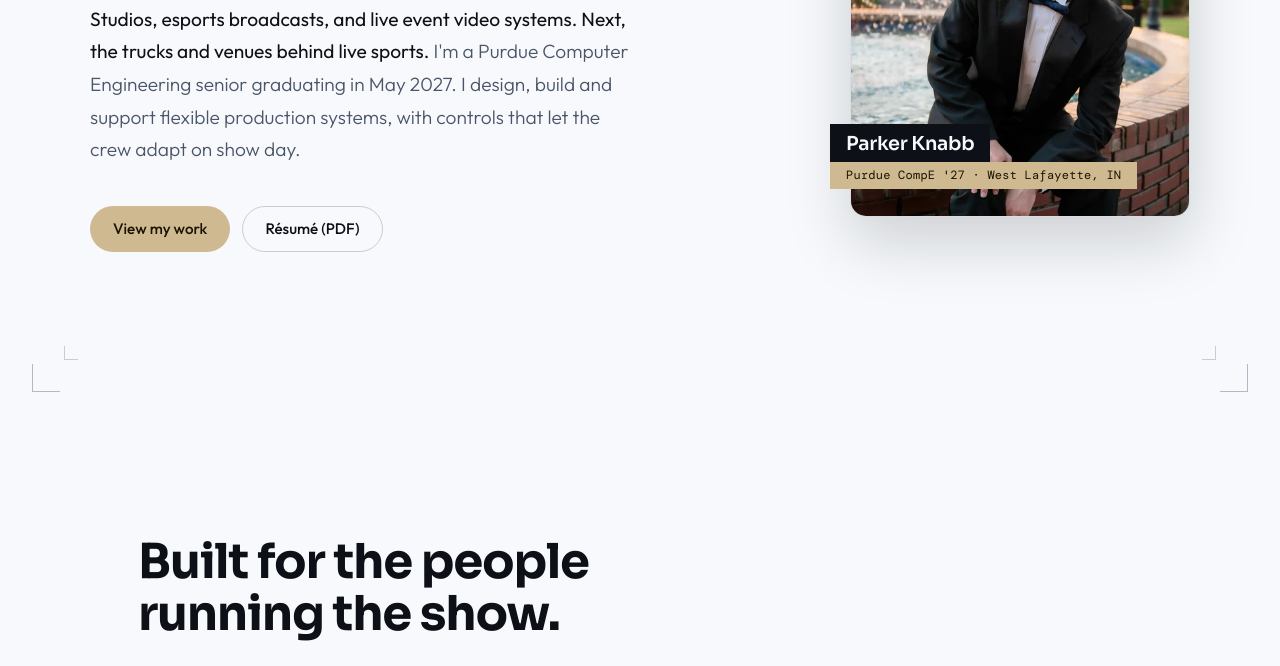
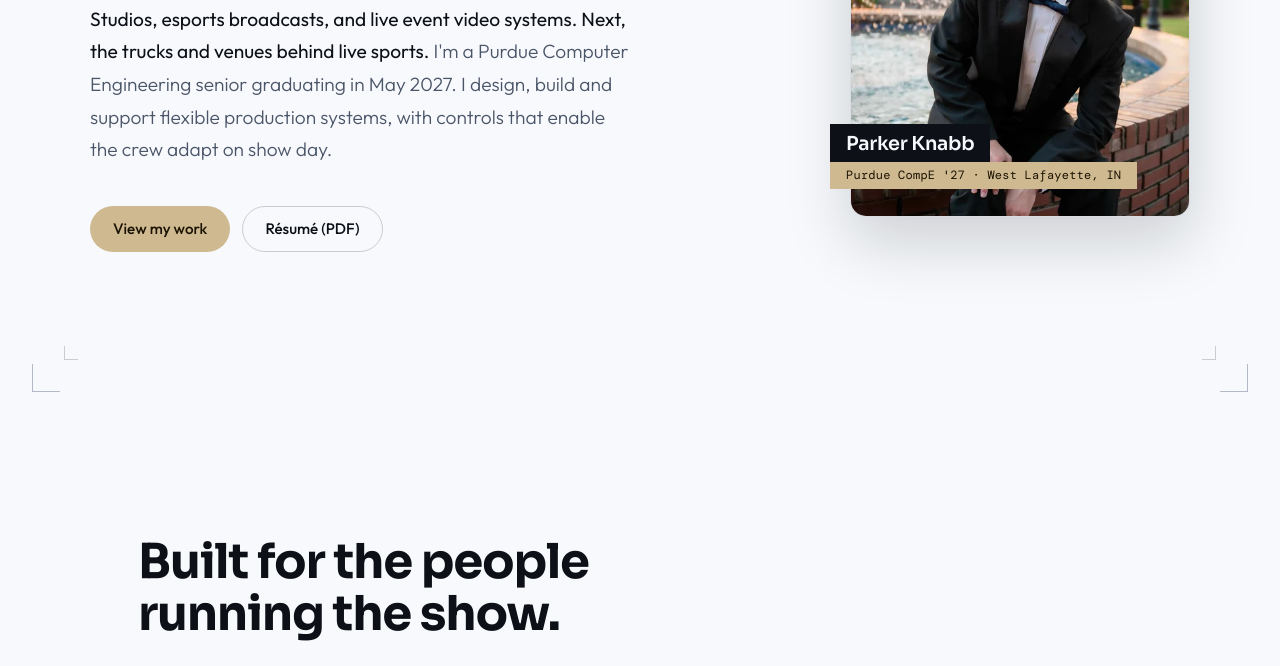
Before and after one commit to parkerknabb/parkerknabb.github.io, a Jekyll site: the page built from index.html, in a window 1280 px wide and 900 px high, scrolled down 247 px. Shown: the part 221-887 px from the top of the window. Built offline with Jekyll 4.4.1, drawn with Linux system fonts in a browser that asks for light colours; some web fonts are replaced; some of the changed text lies outside the part shown.

```diff
--- a/_data/sections.yml
+++ b/_data/sections.yml
@@ -11,7 +11,7 @@ systems:
   order: [esports, ibhs, leap]
   heading: Built for the people running the show.
   intro: >-
-    A varsity esports studio, a working research facility, and a live IMAG
+    I've had the opportunity to work on systems for a collegiate esports studio, a working research facility, and a live IMAG
     show. Different constraints, the same approach: build options into the
     system so operators can adapt on the day without touching the plumbing.
     These are the designs, decisions and documentation behind the shows.
--- a/index.html
+++ b/index.html
@@ -23,7 +23,7 @@ description: "Purdue Computer Engineering senior seeking broadcast engineering r
   <div class="hero-inner">
     <div class="hero-text">
       <h1>I build the systems behind the broadcast.</h1>
-      <p class="hero-sub"><strong>Studios, esports broadcasts, and live event video systems. Next, the trucks and venues behind live sports.</strong> I'm a Purdue Computer Engineering senior graduating in May 2027. I design, build and support flexible production systems, with controls that let the crew adapt on show day.</p>
+      <p class="hero-sub"><strong>Studios, esports broadcasts, and live event video systems. Next, the trucks and venues behind live sports.</strong> I'm a Purdue Computer Engineering senior graduating in May 2027. I design, build and support flexible production systems, with controls that enable the crew adapt on show day.</p>
       <div class="hero-cta">
         <a href="#systems" class="btn btn-primary">View my work</a>
         <a href="{{ '/Parker_Knabb_Resume.pdf' | relative_url }}" class="btn btn-secondary" target="_blank" rel="noopener">Résumé (PDF)</a>
```
Also changed, not shown: 1 other file.
